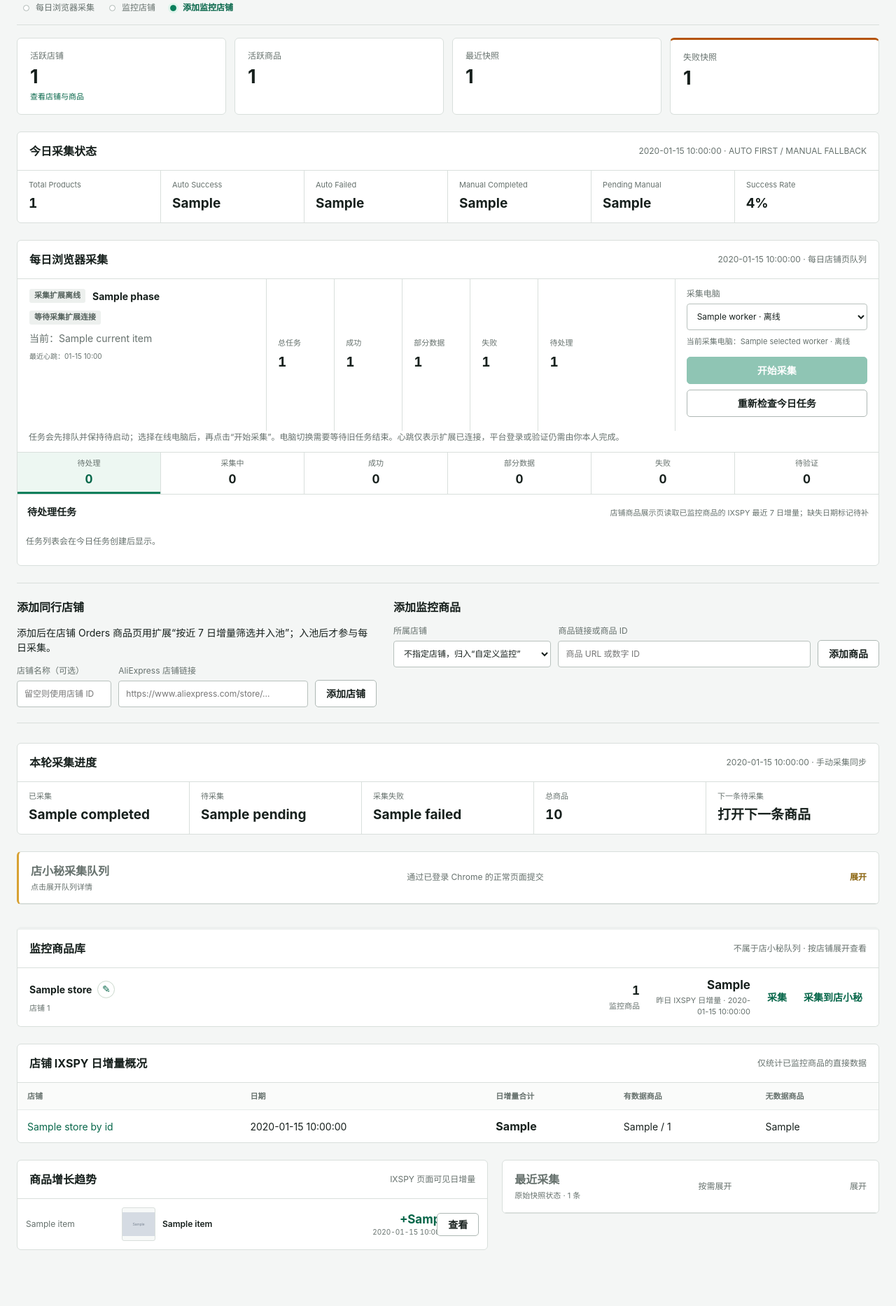
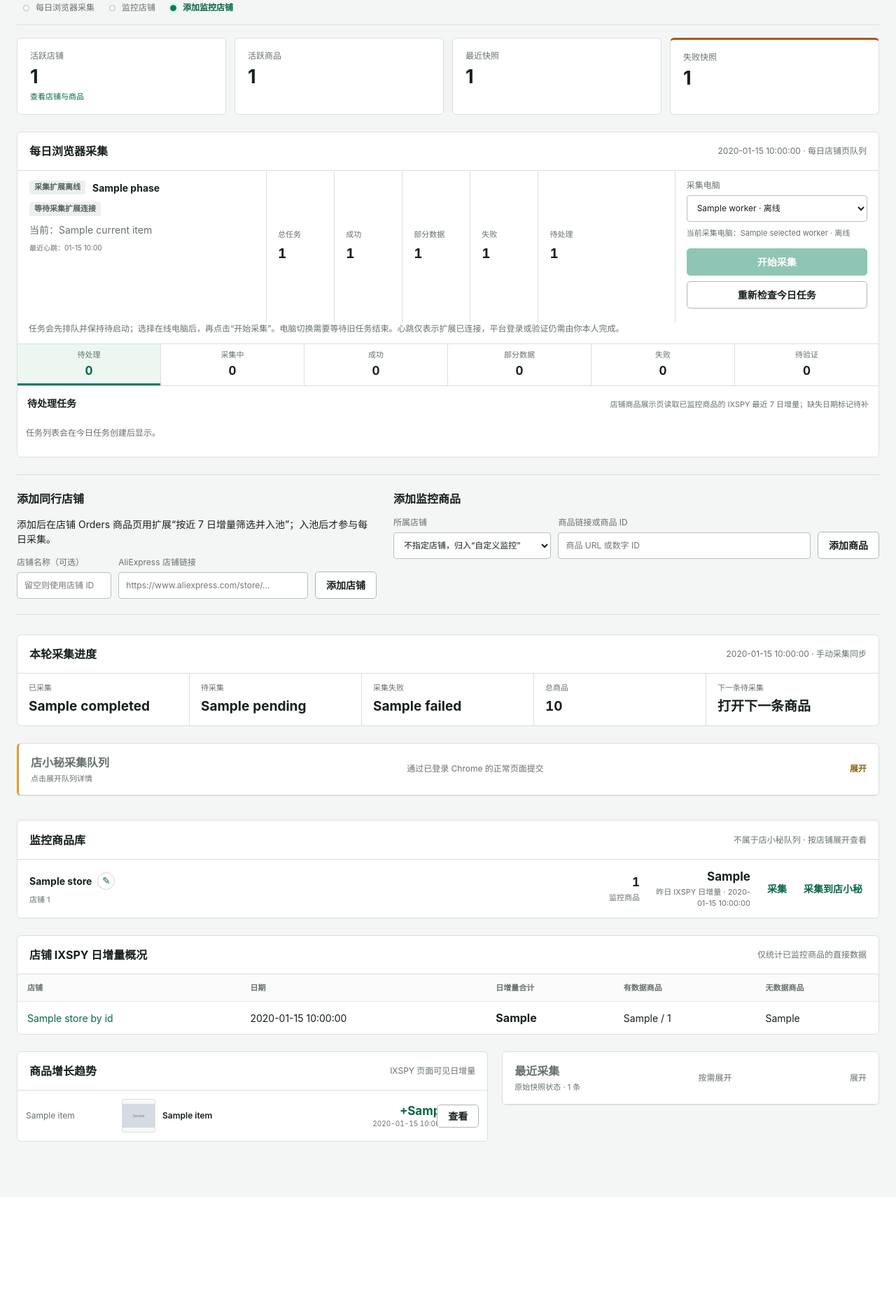
Before and after one commit to Galoremw/aliexpress-monitor, a FastAPI app: template app/templates/dashboard.html in a window 1280 px wide. Shown: the part 203-2070 px from the top of the page at 70% size. After the commit the page ends 1835 px from the top, so only its background shows below. Run offline with FastAPI, Linux system fonts and the light colour scheme; the template is opened without the code that fills it: most values are stand-ins (such as "Sample title", 1, 10 or a date in 2020); grey boxes marked "Sample" are stand-in pictures.

Commit message:
Remove the dashboard today collection status band
The Docker monitor page no longer renders the today auto/manual status strip. Collection APIs, stored stats, and the browser collection controls stay in place.

Co-authored-by: Galoremw <Galoremw@users.noreply.github.com>

```diff
--- a/app/static/dashboard.css
+++ b/app/static/dashboard.css
@@ -59,7 +59,6 @@ html { scroll-behavior: smooth; }
 .stats strong { display: block; margin-top: 7px; font-size: 27px; line-height: 1; }
 .stats small { display: block; margin-top: 7px; color: var(--accent-dark); font-size: 11px; }
 .stats .warning { border-top: 3px solid var(--warning); }
-.collection-status-band { margin-bottom: 24px; }
 .browser-collection-band { margin-bottom: 24px; }
 .browser-run-layout { display: grid; grid-template-columns: minmax(250px, 1.1fr) minmax(400px, 1.8fr) minmax(230px, .9fr); align-items: stretch; }
 .browser-run-state { min-width: 0; padding: 14px 17px; border-right: 1px solid var(--line); }
--- a/app/templates/dashboard.html
+++ b/app/templates/dashboard.html
@@ -26,18 +26,6 @@
   <article><span>活跃商品</span><strong>{{ active_product_count }}</strong></article>
   <article><span>最近快照</span><strong>{{ recent_snapshots|length }}</strong></article>
   <article class="{% if failed_snapshot_count %}warning{% endif %}"><span>失败快照</span><strong>{{ failed_snapshot_count }}</strong></article>
-</section>
-
-<section id="collection-status" class="data-section collection-status-band">
-  <div class="section-heading"><h2>今日采集状态</h2><span>{{ collection_status.date }} · AUTO FIRST / MANUAL FALLBACK</span></div>
-  <div class="status-grid">
-    <span><small>Total Products</small><b>{{ collection_status.total_products }}</b></span>
-    <span><small>Auto Success</small><b>{{ collection_status.auto_success }}</b></span>
-    <span><small>Auto Failed</small><b>{{ collection_status.auto_failed }}</b></span>
-    <span><small>Manual Completed</small><b>{{ collection_status.manual_completed }}</b></span>
-    <a href="/collection/pending"><small>Pending Manual</small><b>{{ collection_status.pending_manual }}</b></a>
-    <span><small>Success Rate</small><b>{{ collection_status.success_rate }}%</b></span>
-  </div>
 </section>
 
 <section id="browser-collection-status" class="data-section browser-collection-band" data-status-endpoint="/api/browser-collection/runs/today">
```
Also changed, not shown: tests/test_dashboard.py (+32 -0 lines).
